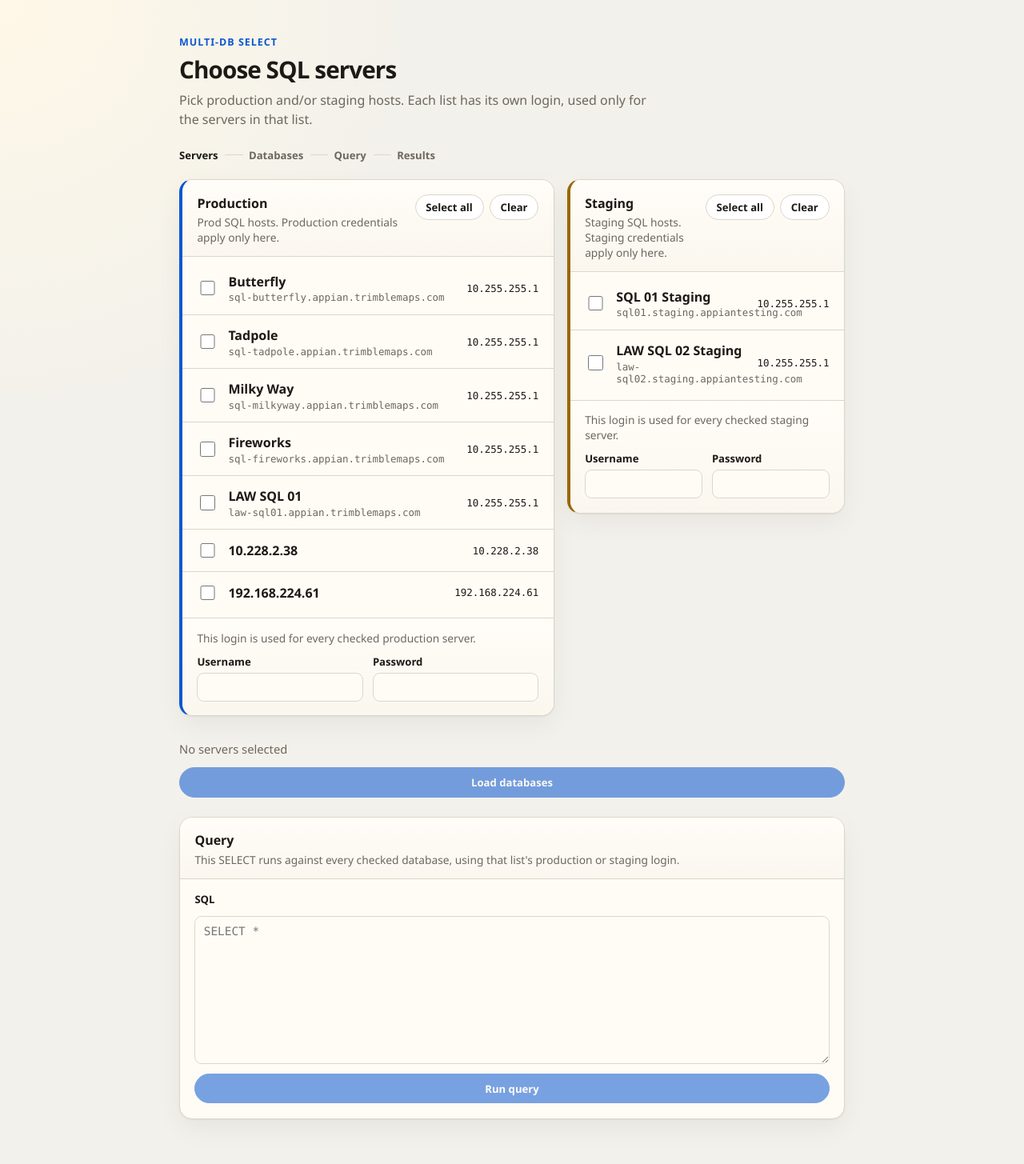
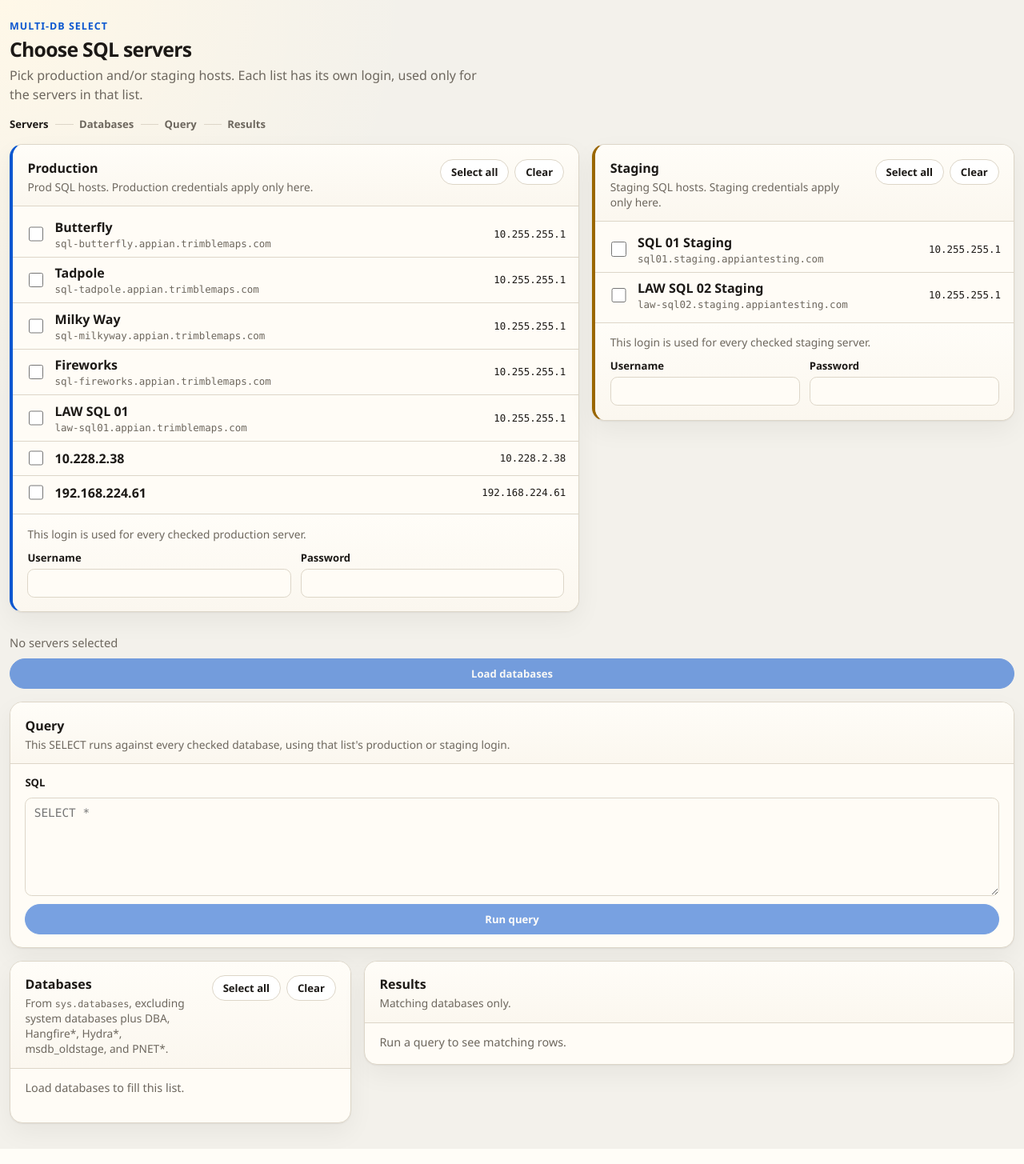
Before and after one commit to gdwallace/Mutli_DB_Select, a Flask app: page / in a window 1280 px wide. Shown: the whole page at 80% size. Run offline with Flask 3, Linux system fonts and the light colour scheme; data that the repository does not hold is empty.

Commit message:
Use a two-column layout for databases and query results.
Keep the database picker in a 25-row scrolling pane on the left and
show matching query results in a tall scrolling pane on the right.

Co-authored-by: gdwallace <gdwallace@users.noreply.github.com>

```diff
--- a/static/app.js
+++ b/static/app.js
@@ -11,7 +11,6 @@ const stageUsernameInput = document.getElementById("stage-username");
 const stagePasswordInput = document.getElementById("stage-password");
 const loadButton = document.getElementById("load-databases");
 const loadError = document.getElementById("load-error");
-const databasePanel = document.getElementById("database-panel");
 const databaseList = document.getElementById("database-list");
 const databaseSummary = document.getElementById("database-summary");
 const selectAllDatabasesButton = document.getElementById("select-all-databases");
@@ -19,7 +18,6 @@ const clearAllDatabasesButton = document.getElementById("clear-all-databases");
 const queryInput = document.getElementById("sql-query");
 const runButton = document.getElementById("run-query");
 const queryError = document.getElementById("query-error");
-const resultsPanel = document.getElementById("results-panel");
 const resultsList = document.getElementById("results-list");
 const resultsCopy = document.getElementById("results-copy");
 
@@ -194,7 +192,6 @@ function environmentLabel(environment) {
 
 function renderDatabaseResults(results) {
   databaseList.replaceChildren();
-  databasePanel.hidden = false;
   setCurrentStep("databases");
 
   const grouped = { prod: [], stage: [] };
@@ -297,7 +294,6 @@ function visibleQueryResults(results) {
 function renderQueryResults(results) {
   const visible = visibleQueryResults(results);
   resultsList.replaceChildren();
-  resultsPanel.hidden = false;
   setCurrentStep("results");
 
   if (!visible.length) {
--- a/static/styles.css
+++ b/static/styles.css
@@ -13,6 +13,10 @@
   --shadow: 0 1px 2px rgba(28, 25, 22, 0.06), 0 12px 32px rgba(28, 25, 22, 0.05);
   --mono: "Cascadia Mono", "SFMono-Regular", "Menlo", "Consolas", monospace;
   --sans: "Segoe UI", "Helvetica Neue", system-ui, sans-serif;
+  --db-row-height: 1.85rem;
+  --db-visible-rows: 25;
+  --result-line-height: 1.25rem;
+  --result-visible-lines: 200;
 }
 
 *,
@@ -36,17 +40,17 @@ body {
 }
 
 .app {
-  width: min(52rem, calc(100% - 2rem));
+  width: min(90rem, calc(100% - 1.5rem));
   margin: 0 auto;
-  padding: 2.75rem 0 3.5rem;
+  padding: 1.5rem 0 2rem;
 }
 
 .hero {
-  margin-bottom: 1.5rem;
+  margin-bottom: 1rem;
 }
 
 .eyebrow {
-  margin: 0 0 0.55rem;
+  margin: 0 0 0.4rem;
   font-size: 0.78rem;
   font-weight: 650;
   letter-spacing: 0.08em;
@@ -55,8 +59,8 @@ body {
 }
 
 h1 {
-  margin: 0 0 0.55rem;
-  font-size: 1.85rem;
+  margin: 0 0 0.4rem;
+  font-size: 1.55rem;
   letter-spacing: -0.03em;
   line-height: 1.15;
 }
@@ -78,7 +82,7 @@ code {
   flex-wrap: wrap;
   gap: 0.55rem;
   padding: 0;
-  margin: 0 0 1.35rem;
+  margin: 0 0 1rem;
   list-style: none;
 }
 
@@ -232,9 +236,9 @@ code {
 .server-row {
   display: grid;
   grid-template-columns: auto 1fr auto;
-  gap: 0.85rem;
+  gap: 0.7rem;
   align-items: center;
-  padding: 0.85rem 1.15rem;
+  padding: 0.55rem 1rem;
   cursor: pointer;
 }
 
@@ -311,8 +315,8 @@ code {
 
 .credentials {
   display: grid;
-  gap: 0.85rem;
-  margin: 1rem 0 1.5rem;
+  gap: 0.65rem;
+  margin: 0.85rem 0 1rem;
 }
 
 .credential-fields {
@@ -348,6 +352,35 @@ code {
 
 .database-list {
   padding: 0;
+}
+
+.database-scroll {
+  max-height: calc(var(--db-visible-rows) * var(--db-row-height));
+  overflow: auto;
+}
+
+.db-row {
+  min-height: var(--db-row-height);
+  padding-top: 0.28rem;
+  padding-bottom: 0.28rem;
+}
+
+.workspace {
+  display: grid;
+  grid-template-columns: minmax(22rem, 34%) minmax(0, 1fr);
+  gap: 1rem;
+  align-items: start;
+}
+
+.workspace .panel {
+  min-width: 0;
+}
+
+.empty-copy {
+  margin: 0;
+  padding: 0.9rem 1.15rem 1.1rem;
+  color: var(--muted);
+  font-size: 0.9rem;
 }
 
 .db-group + .db-group {
@@ -388,13 +421,13 @@ code {
 }
 
 .query-panel {
-  margin-top: 1.5rem;
+  margin: 0 0 1rem;
 }
 
 .query-body {
   display: grid;
-  gap: 0.75rem;
-  padding: 1rem 1.15rem 1.15rem;
+  gap: 0.65rem;
+  padding: 0.85rem 1.15rem 1rem;
 }
 
 .query-label {
@@ -403,11 +436,19 @@ code {
 }
 
 .query-body textarea {
-  min-height: 10rem;
+  min-height: 6.5rem;
   resize: vertical;
   font-family: var(--mono);
   font-size: 0.9rem;
   line-height: 1.45;
+}
+
+.results-scroll {
+  max-height: min(
+    calc(var(--result-visible-lines) * var(--result-line-height)),
+    calc(100vh - 8rem)
+  );
+  overflow: auto;
 }
 
 .result-block + .result-block {
@@ -450,17 +491,22 @@ th {
   color: var(--muted);
 }
 
+@media (max-width: 960px) {
+  .workspace,
+  .env-columns {
+    grid-template-columns: 1fr;
+  }
+}
+
 @media (max-width: 720px) {
   .panel-head,
   .server-row,
-  .credential-fields,
-  .env-columns {
+  .credential-fields {
     grid-template-columns: 1fr;
   }
 
   .panel-head,
-  .credential-fields,
-  .env-columns {
+  .credential-fields {
     display: grid;
   }
 
--- a/templates/index.html
+++ b/templates/index.html
@@ -91,24 +91,6 @@
         <p class="form-error" id="load-error" hidden></p>
       </form>
 
-      <section class="panel" id="database-panel" aria-labelledby="databases-heading" hidden>
-        <div class="panel-head">
-          <div>
-            <h2 id="databases-heading">Databases</h2>
-            <p class="panel-copy">
-              From <code>sys.databases</code>, excluding system databases plus DBA,
-              Hangfire*, Hydra*, msdb_oldstage, and PNET*.
-            </p>
-          </div>
-          <div class="panel-actions">
-            <button type="button" class="btn" id="select-all-databases">Select all</button>
-            <button type="button" class="btn" id="clear-all-databases">Clear</button>
-          </div>
-        </div>
-        <ul class="database-list" id="database-list"></ul>
-        <p class="status" id="database-summary" aria-live="polite"></p>
-      </section>
-
       <section class="panel query-panel" id="query-panel" aria-labelledby="query-heading">
         <div class="panel-head">
           <div>
@@ -121,7 +103,7 @@
           <textarea
             id="sql-query"
             name="query"
-            rows="8"
+            rows="5"
             spellcheck="false"
             placeholder="SELECT *"
           ></textarea>
@@ -130,15 +112,41 @@
         </div>
       </section>
 
-      <section class="panel" id="results-panel" aria-labelledby="results-heading" hidden>
-        <div class="panel-head">
-          <div>
-            <h2 id="results-heading">Results</h2>
-            <p class="panel-copy" id="results-copy">Matching databases only.</p>
+      <div class="workspace">
+        <section class="panel" id="database-panel" aria-labelledby="databases-heading">
+          <div class="panel-head">
+            <div>
+              <h2 id="databases-heading">Databases</h2>
+              <p class="panel-copy">
+                From <code>sys.databases</code>, excluding system databases plus DBA,
+                Hangfire*, Hydra*, msdb_oldstage, and PNET*.
+              </p>
+            </div>
+            <div class="panel-actions">
+              <button type="button" class="btn" id="select-all-databases">Select all</button>
+              <button type="button" class="btn" id="clear-all-databases">Clear</button>
+            </div>
           </div>
-        </div>
-        <div id="results-list"></div>
-      </section>
+          <div class="database-scroll">
+            <ul class="database-list" id="database-list">
+              <li class="empty-copy">Load databases to fill this list.</li>
+            </ul>
+          </div>
+          <p class="status" id="database-summary" aria-live="polite"></p>
+        </section>
+
+        <section class="panel" id="results-panel" aria-labelledby="results-heading">
+          <div class="panel-head">
+            <div>
+              <h2 id="results-heading">Results</h2>
+              <p class="panel-copy" id="results-copy">Matching databases only.</p>
+            </div>
+          </div>
+          <div class="results-scroll" id="results-list">
+            <p class="empty-copy">Run a query to see matching rows.</p>
+          </div>
+        </section>
+      </div>
     </main>
     <script src="{{ url_for('static', filename='app.js') }}"></script>
   </body>
```
Also changed, not shown: tests/test_app.py (+3 -0 lines).
